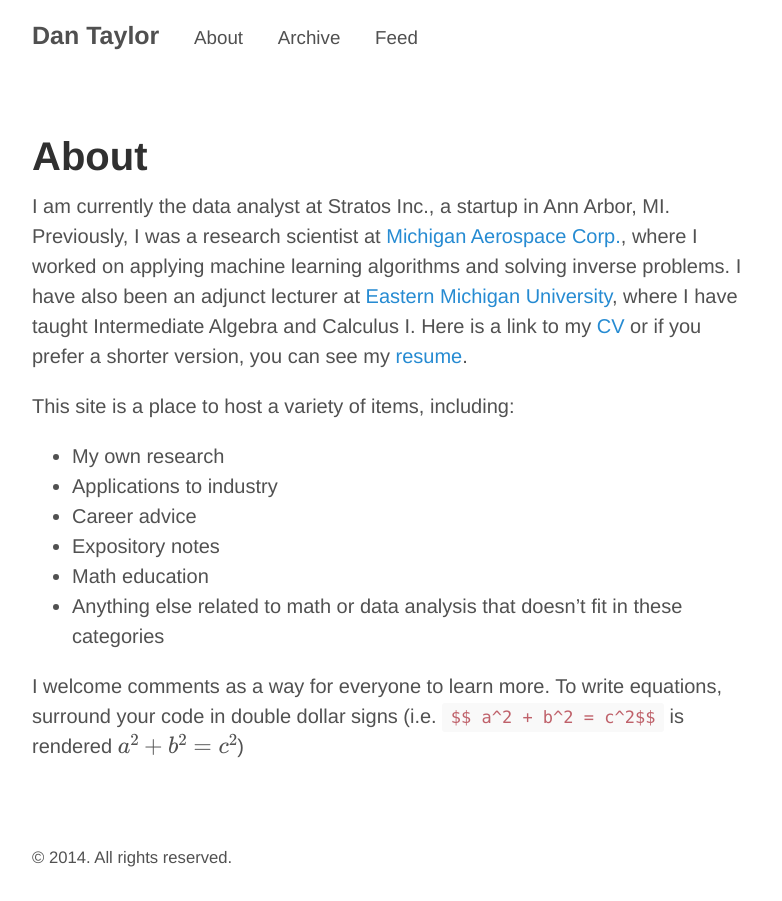
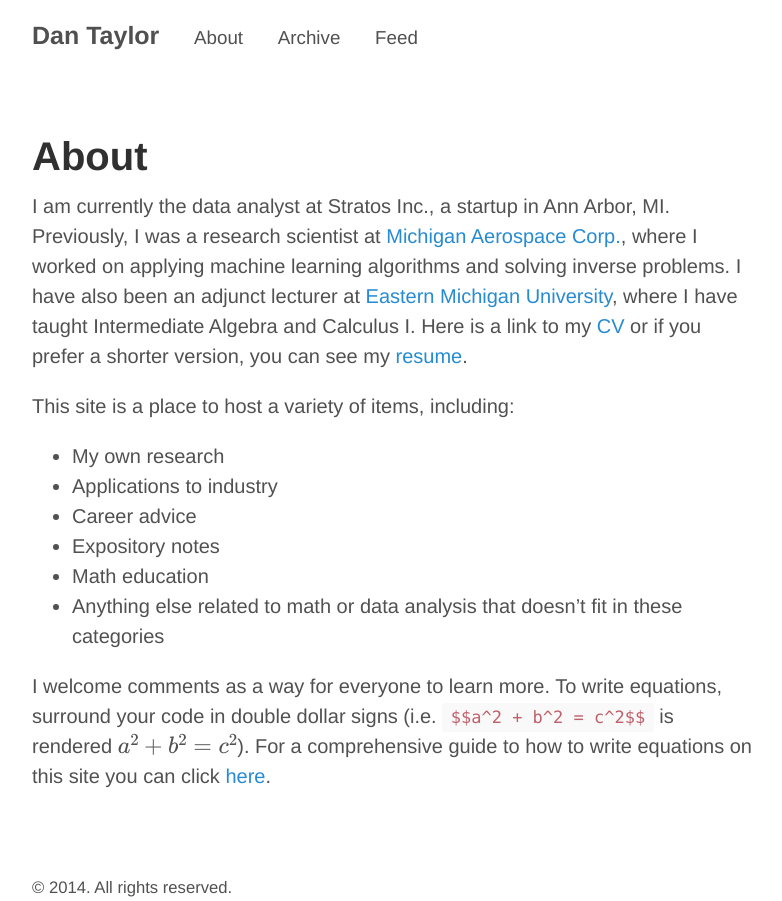
Before and after one commit to dantaylor688/dantaylor688.github.io, a Jekyll site: the page built from about.md, in a window 1280 px wide. Shown: the whole page, without its empty margins (248-1030 px from the left). Built offline with Jekyll 4.4.1, drawn with Linux system fonts in a browser that asks for light colours; formulas are drawn with MathJax 3.

Commit message:
link to documentation for mathjax

```diff
--- a/about.md
+++ b/about.md
@@ -20,4 +20,5 @@ This site is a place to host a variety of items, including:
 * Anything else related to math or data analysis that doesn't fit in these categories
 
 I welcome comments as a way for everyone to learn more. To write equations, surround your code in
-double dollar signs (i.e. `$$ a^2 + b^2 = c^2$$` is rendered $$a^2+b^2=c^2$$)
+double dollar signs (i.e. `$$a^2 + b^2 = c^2$$` is rendered $$a^2+b^2=c^2$$). For a comprehensive
+guide to how to write equations on this site you can click [here](http://docs.mathjax.org/en/latest/tex.html#mathjax-tex-and-latex-support).
```
